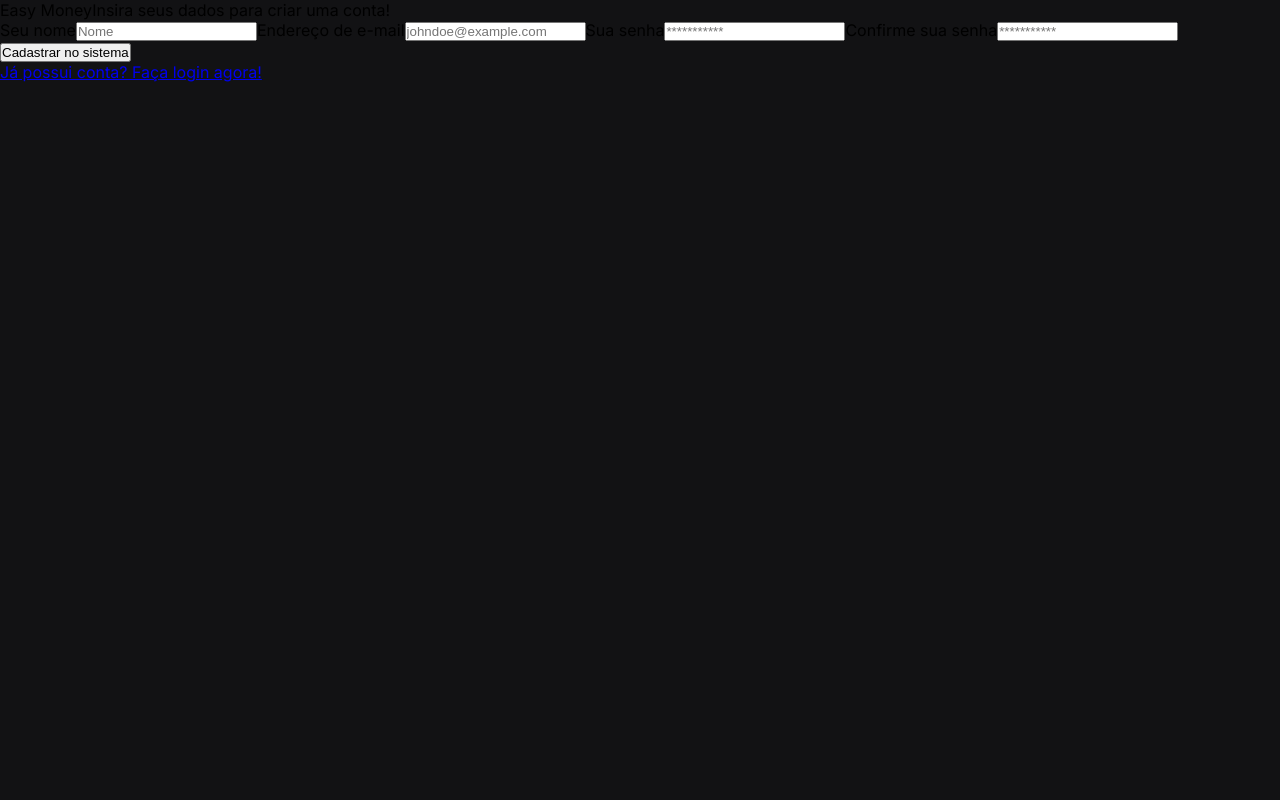
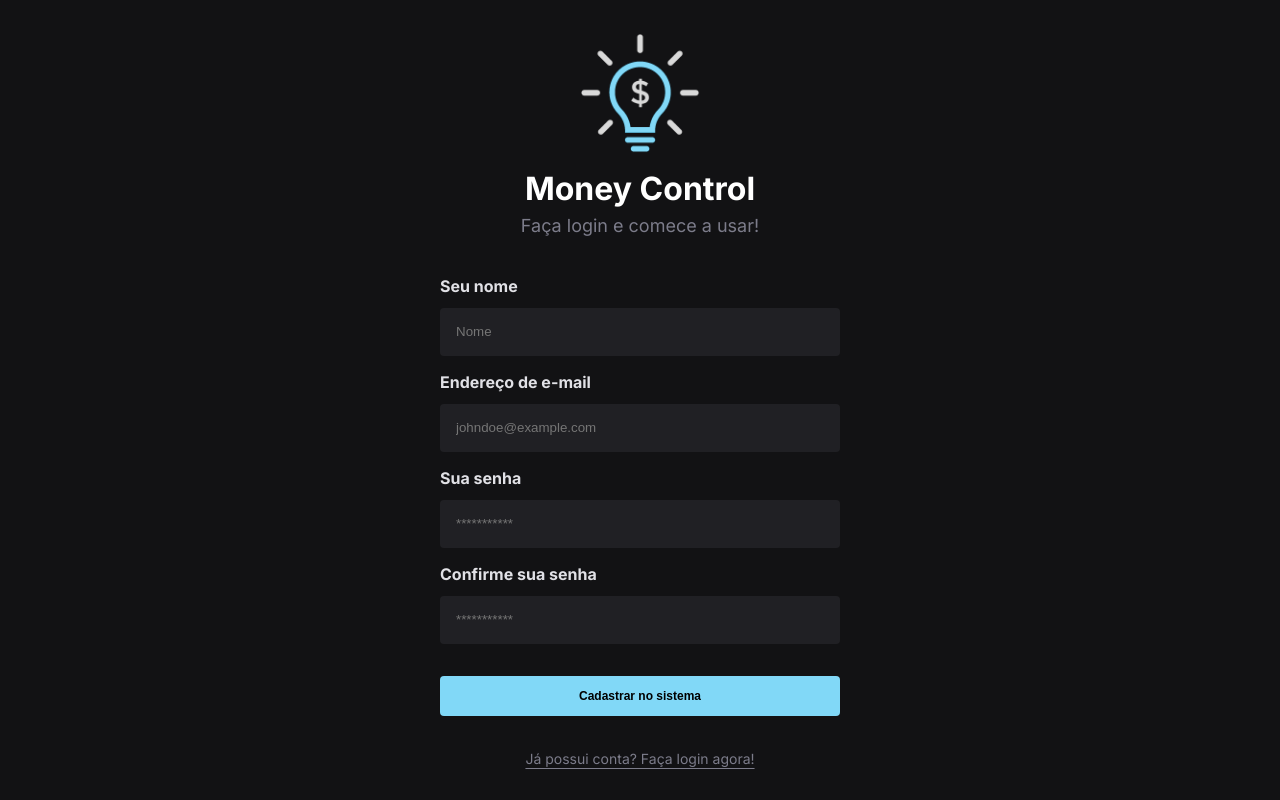
Before and after one commit to hudsonsamuelsantos/money-control, a Next.js app: page /register in a window 1280 px wide. Built offline with nearby package versions, Linux system fonts and the light colour scheme.

Commit message:
:sparkles: feat: register page

```diff
--- a/src/app/components/Header/style.jsx
+++ b/src/app/components/Header/style.jsx
@@ -1,3 +1,5 @@
+"use client"
+
 import { styled } from "styled-components";
 
 export const Header = styled.header`
--- a/src/app/login/page.jsx
+++ b/src/app/login/page.jsx
@@ -1,5 +1,6 @@
 "use client"
 
+import Link from "next/link"
 import Button from "../components/Button"
 import Form from "../components/Form"
 import Header from "../components/Header"
@@ -21,10 +22,10 @@ export default function Login() {
           <Button type="submit" text={'Entrar no sistema'} />
         </Form>
         <footer>
-          <a href="#"
+          <Link href="/register"
           >
             Não possui conta? Crie uma agora!
-          </a>
+          </Link>
         </footer>
       </S.Main>
     )
--- a/src/app/register/page.jsx
+++ b/src/app/register/page.jsx
@@ -1,16 +1,16 @@
+"use client"
+
+import Form from "../components/Form"
+import Header from "../components/Header"
+import Button from "../components/Button"
+import * as S from "./style"
+import Link from "next/link"
+
 export default function Register() {
   return (
-    <main>
-      <header>
-        {/*Logo*/}
-        <span>
-          Easy Money
-        </span>
-        <span>
-          Insira seus dados para criar uma conta!
-        </span>
-      </header>
-      <form>
+    <S.Main>
+      <Header />
+      <Form>
         <label>
           Seu nome
           <input type="text" name="name" id="name" placeholder="Nome"/>
@@ -27,16 +27,14 @@ export default function Register() {
           Confirme sua senha
           <input type="password" name="password" id="password" placeholder="***********"/>
         </label>
-        <button type="submit">
-          Cadastrar no sistema
-        </button>
-      </form>
+        <Button type="submit" text={'Cadastrar no sistema'} />
+      </Form>
       <footer>
-        <a href="#"
+        <Link href="/login"
         >
           Já possui conta? Faça login agora!
-        </a>
+        </Link>
       </footer>
-    </main>
+    </S.Main>
   )
 }
--- /dev/null
+++ b/src/app/register/style.jsx
@@ -0,0 +1,18 @@
+'use client'
+
+import { styled } from "styled-components";
+
+export const Main = styled.main`
+    display: flex;
+    flex-direction: column;
+    align-items: center;
+    justify-content: center;
+    height: 100vh;
+
+    footer a {
+        text-decoration: underline;
+        color: #7C7C8A;
+        font-size: 14px;
+        text-underline-offset: 4px;
+    }
+`;
```
